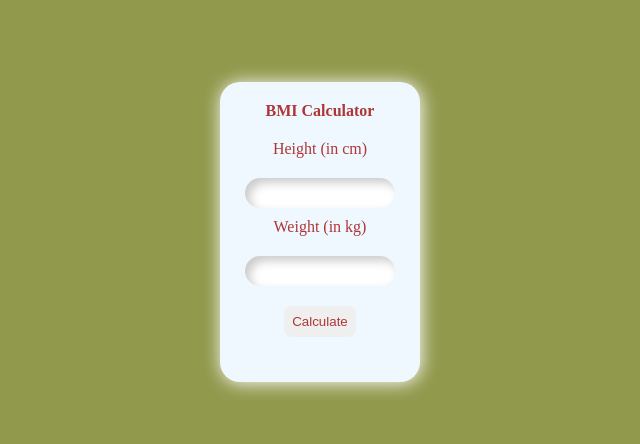
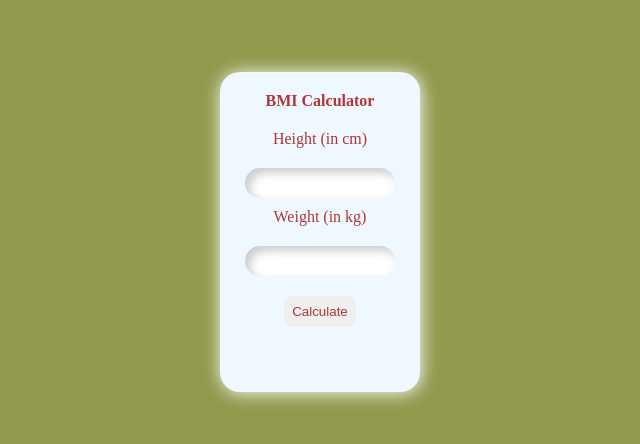
Before and after one commit to have01/Bmi-Calculator, a plain HTML site: page index.html in a window 1280 px wide. Shown: the part 168-612 px from the top of the page, without its empty margins (320-960 px from the left). Drawn offline with Linux system fonts and the light colour scheme.

Commit message:
Update index.html

```diff
--- a/index.html
+++ b/index.html
@@ -28,7 +28,7 @@
 		position: relative;
 		flex-direction: column;
 		padding: 20px;
-		height: 300px;
+		height: 320px;
 		width: 200px;
 		background-color: aliceblue;
 		transform: (-50%,-50%);
@@ -44,6 +44,7 @@
 		border: none;
 		width: 150px;
 		box-shadow: inset 5px 5px 10px #ccc;
+		padding:10px;
 
 	}
 	 button{
@@ -68,6 +69,12 @@
 		width: 100vw;
 		height: 100vh;
 	}
+	#result{
+		width:100px;
+		height:auto;
+		padding:8px
+	}
+
 </style>
 
 <body>
```
